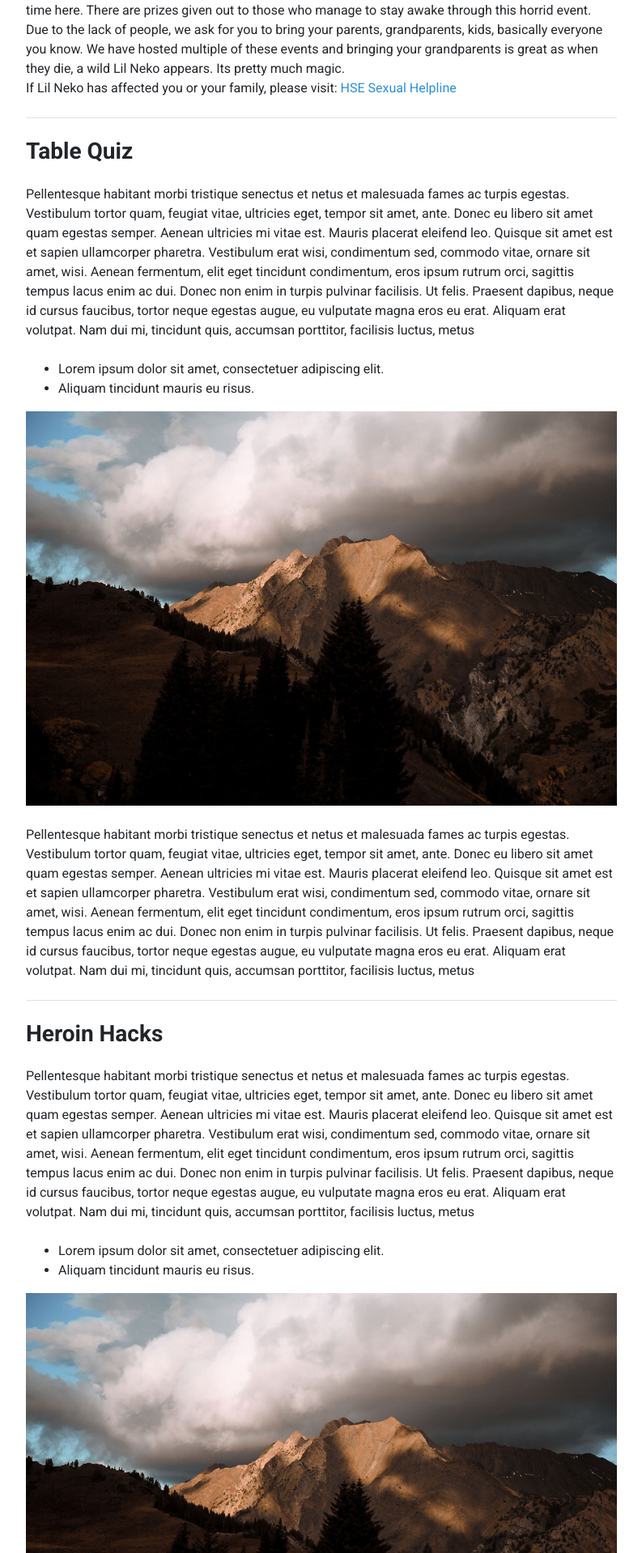
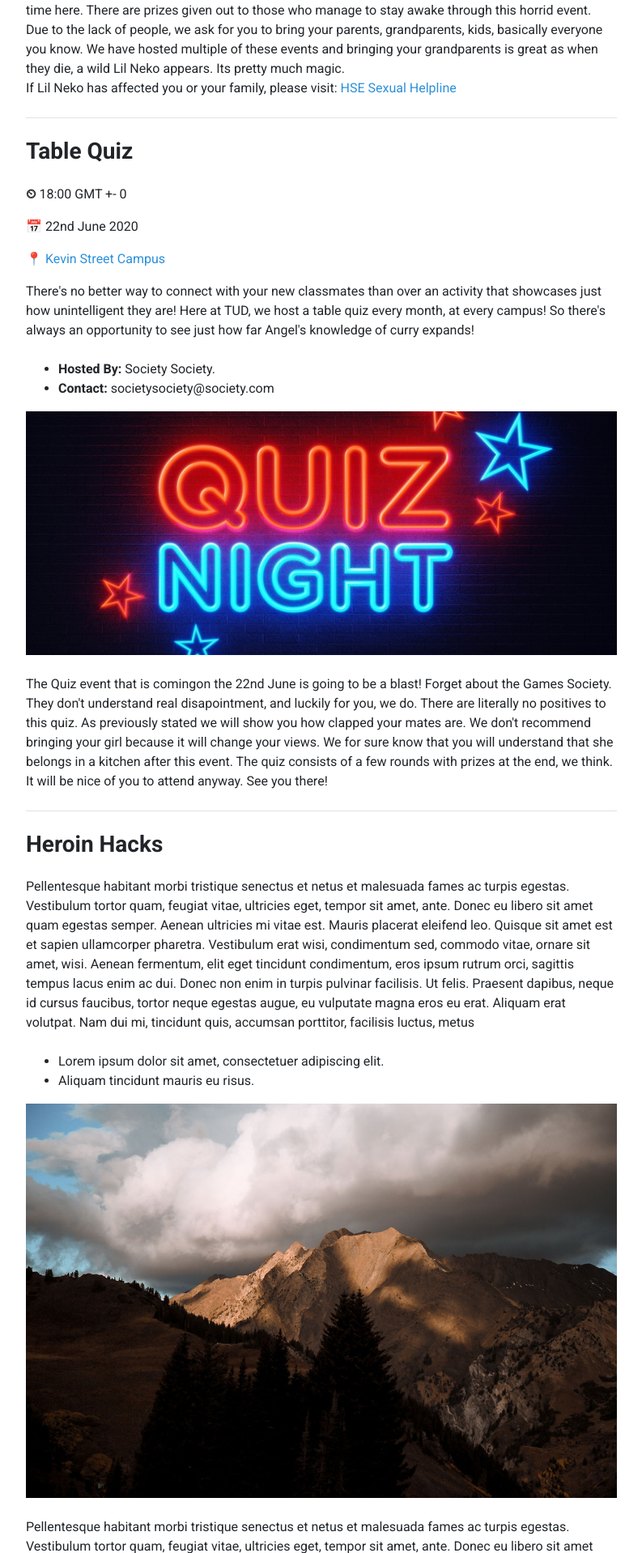
Before and after one commit to MaxZah123/Global-Software-2-Website, a Django app: template websiteproj/templates/Events.html in a window 1280 px wide. Shown: the part 3434-5352 px from the top of the page at 81% size, without its empty margins (53-846 px from the left). Run offline with Django 3.2, Linux system fonts and the light colour scheme; the template is opened without the code that fills it, so the values that code supplies are empty; some libraries are stand-ins or nearby versions.

Commit message:
Events 5
3rd Event is now complete.

```diff
--- a/websiteproj/templates/Events.html
+++ b/websiteproj/templates/Events.html
@@ -120,16 +120,19 @@
             <ul>
               <li><strong>Hosted By: </strong> Games Society.</li>
               <li><strong>Contact:</strong> gamessociety@games.com</li>
-            </ul><img src="{%static 'img/youngbingo.jpg' %}" alt="Helth" class="img-fluid mb-4">
+            </ul><img src="{%static 'img/youngbingo.jpg' %}" alt="Bingo" class="img-fluid mb-4">
             <p>The one and only Games Society has created the maddest craziest and most importantly the worst event you would ever attend. We invite everyone to come to this event and have a grand old misserable time here. There are prizes given out to those who manage to stay awake through this horrid event. Due to the lack of people, we ask for you to bring your parents, grandparents, kids, basically everyone you know. We have hosted multiple of these events and bringing your grandparents is great as when they die, a wild Lil Neko appears. Its pretty much magic. <br> If Lil Neko has affected you or your family, please visit: <a href="https://www.hse.ie/eng/services/list/5/addiction/drugshivhelpline/hiv-and-sexual-health-helpline/" target="_blank">HSE Sexual Helpline</a><p>
             <div class="border-bottom my-4"></div>
 			<a id="table_quiz_link"><h3 class="mb-4">Table Quiz</h3></a>
-            <p class="mb-4">Pellentesque habitant morbi tristique senectus et netus et malesuada fames ac turpis egestas. Vestibulum tortor quam, feugiat vitae, ultricies eget, tempor sit amet, ante. Donec eu libero sit amet quam egestas semper. Aenean ultricies mi vitae est. Mauris placerat eleifend leo. Quisque sit amet est et sapien ullamcorper pharetra. Vestibulum erat wisi, condimentum sed, commodo vitae, ornare sit amet, wisi. Aenean fermentum, elit eget tincidunt condimentum, eros ipsum rutrum orci, sagittis tempus lacus enim ac dui. Donec non enim in turpis pulvinar facilisis. Ut felis. Praesent dapibus, neque id cursus faucibus, tortor neque egestas augue, eu vulputate magna eros eu erat. Aliquam erat volutpat. Nam dui mi, tincidunt quis, accumsan porttitor, facilisis luctus, metus</p>
+            	<p><strong>⏲</strong> 18:00 GMT +- 0</p>
+				<p><strong>📅</strong> 22nd June 2020</p>
+				<p><strong>📍 </strong><a href="https://www.google.com/maps/place/TU+Dublin+Kevin+Street/@53.3377649,-6.2684121,18.7z/data=!4m8!1m2!2m1!1sst+kevin+street!3m4!1s0x48670c2089d84a1d:0x6e1d03e3d62489ae!8m2!3d53.3371436!4d-6.2682366" target="_blank">Kevin Street Campus</p></a>
+            <p class="mb-4">There's no better way to connect with your new classmates than over an activity that showcases just how unintelligent they are! Here at TUD, we host a table quiz every month, at every campus! So there's always an opportunity to see just how far Angel's knowledge of curry expands!</p>
             <ul>
-              <li>Lorem ipsum dolor sit amet, consectetuer adipiscing elit.</li>
-              <li>Aliquam tincidunt mauris eu risus.</li>
-            </ul><img src="{%static 'img/blog1.jpg' %}" alt="Example blog post alt" class="img-fluid mb-4">
-            <p>Pellentesque habitant morbi tristique senectus et netus et malesuada fames ac turpis egestas. Vestibulum tortor quam, feugiat vitae, ultricies eget, tempor sit amet, ante. Donec eu libero sit amet quam egestas semper. Aenean ultricies mi vitae est. Mauris placerat eleifend leo. Quisque sit amet est et sapien ullamcorper pharetra. Vestibulum erat wisi, condimentum sed, commodo vitae, ornare sit amet, wisi. Aenean fermentum, elit eget tincidunt condimentum, eros ipsum rutrum orci, sagittis tempus lacus enim ac dui. Donec non enim in turpis pulvinar facilisis. Ut felis. Praesent dapibus, neque id cursus faucibus, tortor neque egestas augue, eu vulputate magna eros eu erat. Aliquam erat volutpat. Nam dui mi, tincidunt quis, accumsan porttitor, facilisis luctus, metus</p>
+              <li><strong>Hosted By: </strong> Society Society.</li>
+              <li><strong>Contact:</strong> societysociety@society.com</li>
+            </ul><img src="{%static 'img/quiz.jpg' %}" alt="Quiz" class="img-fluid mb-4">
+            <p>The Quiz event that is comingon the 22nd June is going to be a blast! Forget about the Games Society. They don't understand real disapointment, and luckily for you, we do. There are literally no positives to this quiz. As previously stated we will show you how clapped your mates are. We don't recommend bringing your girl because it will change your views. We for sure know that you will understand that she belongs in a kitchen after this event. The quiz consists of a few rounds with prizes at the end, we think. It will be nice of you to attend anyway. See you there!<p>
             <div class="border-bottom my-4"></div>
 			<a id="heroin_hacks_link"><h3 class="mb-4">Heroin Hacks</h3></a>
             <p class="mb-4">Pellentesque habitant morbi tristique senectus et netus et malesuada fames ac turpis egestas. Vestibulum tortor quam, feugiat vitae, ultricies eget, tempor sit amet, ante. Donec eu libero sit amet quam egestas semper. Aenean ultricies mi vitae est. Mauris placerat eleifend leo. Quisque sit amet est et sapien ullamcorper pharetra. Vestibulum erat wisi, condimentum sed, commodo vitae, ornare sit amet, wisi. Aenean fermentum, elit eget tincidunt condimentum, eros ipsum rutrum orci, sagittis tempus lacus enim ac dui. Donec non enim in turpis pulvinar facilisis. Ut felis. Praesent dapibus, neque id cursus faucibus, tortor neque egestas augue, eu vulputate magna eros eu erat. Aliquam erat volutpat. Nam dui mi, tincidunt quis, accumsan porttitor, facilisis luctus, metus</p>
```
Also changed, not shown: websiteproj/static/img/auctionimg.jpg (added), websiteproj/static/img/quiz.jpg (added).
